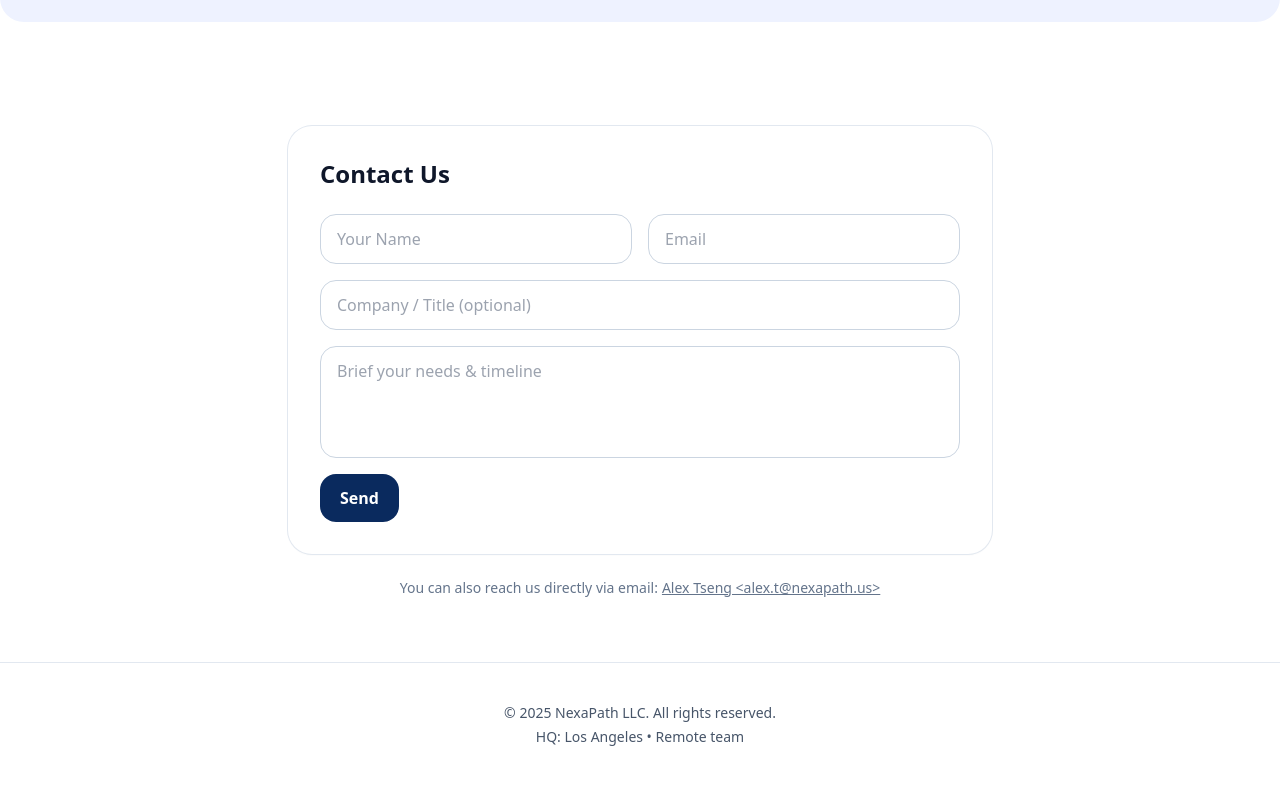
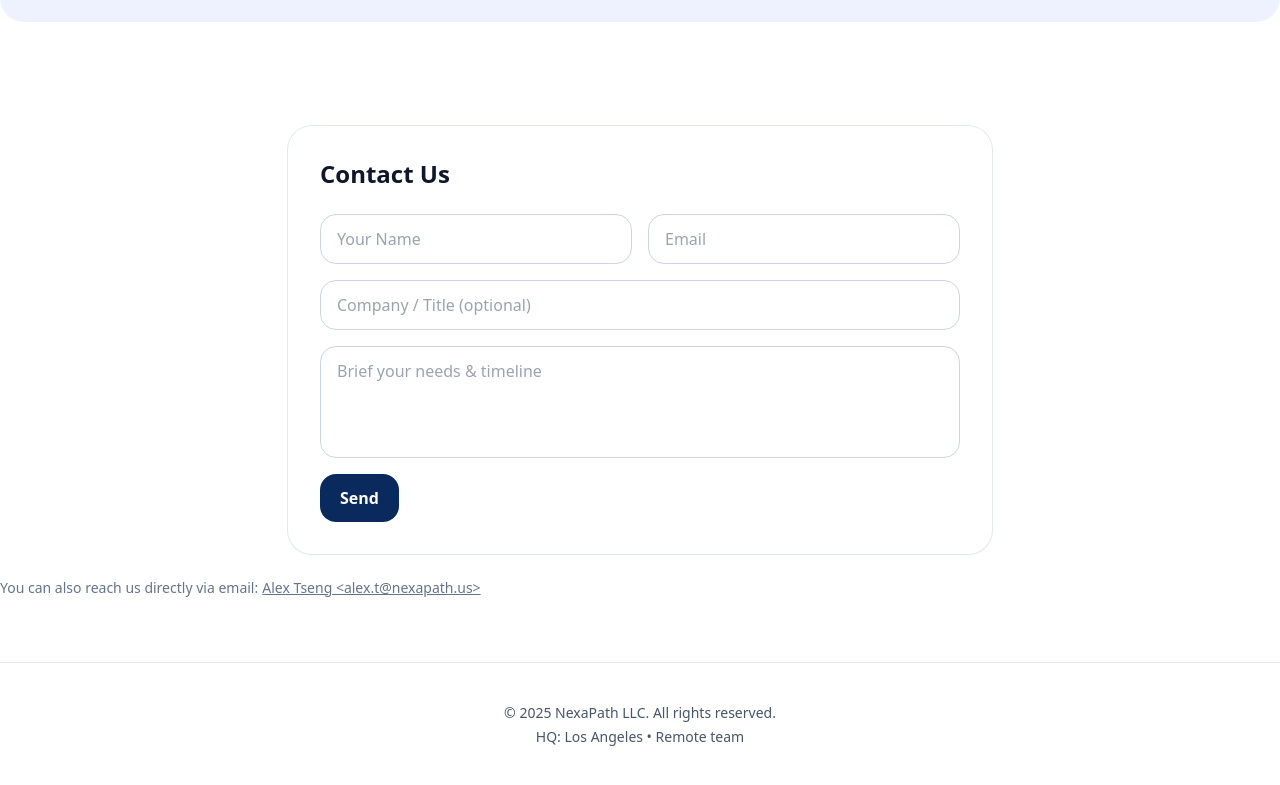
Before and after one commit to nexapath/NexaPath-Official-Site, a React (Vite) app: page /services in a window 1280 px wide. Shown: the part 3036-3821 px from the top of the page. Built offline with nearby package versions, Linux system fonts and the light colour scheme.

Commit message:
080725Final11

```diff
--- a/src/App.jsx
+++ b/src/App.jsx
@@ -179,7 +179,7 @@ export default function App() {
           </div>
         </div>
 
-            <div className="mt-6 text-sm text-slate-500 text-center">
+            <div className="mt-6 text-sm text-slate-500">
               {t('您也可以直接透過電子郵件與我們聯繫：','You can also reach us directly via email:')}
               <a href="mailto:alex.t@nexapath.us" className="underline ml-1">Alex Tseng &lt;alex.t@nexapath.us&gt;</a>
             </div>
```
